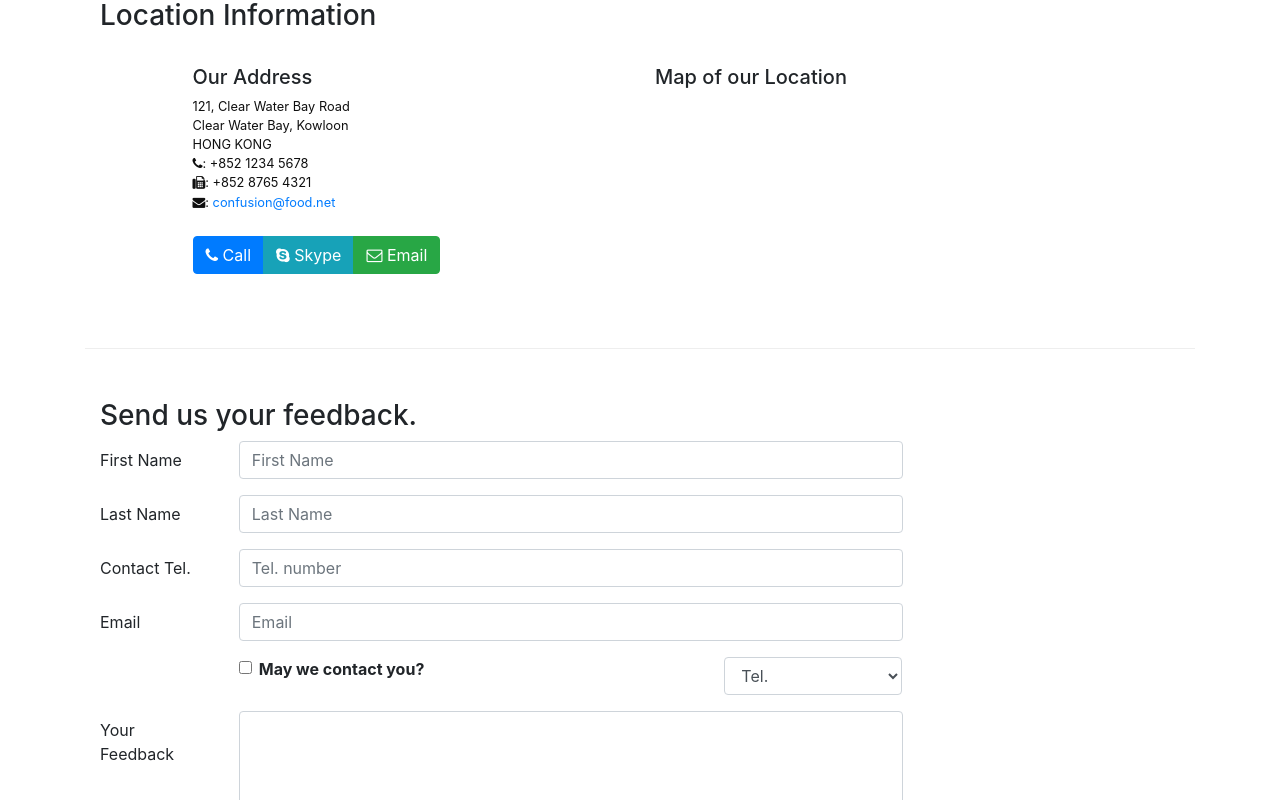
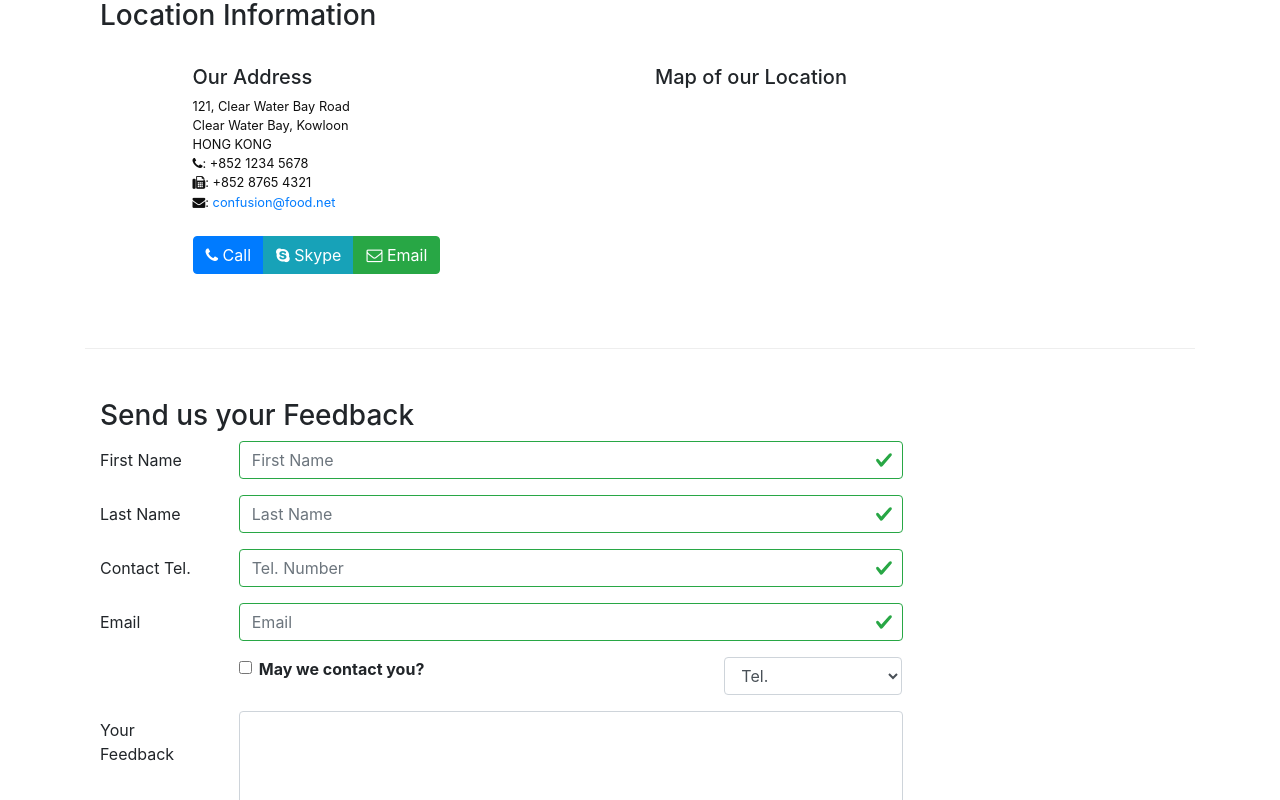
Before and after one commit to 23daVinci/restorante_con_fusion, a React (Create React App) app: page /contactUs in a window 1280 px wide. Shown: the part 412-1212 px from the top of the page. Built offline with nearby package versions, Linux system fonts and the light colour scheme.

Commit message:
Forms and validation

```diff
--- a/src/components/ContactUs.js
+++ b/src/components/ContactUs.js
@@ -1,5 +1,5 @@
 import React, { Component } from 'react';
-import { Form, FormGroup, Label, Col, Input, Button } from 'reactstrap';
+import { FormFeedback, Button, Form, FormGroup, Label, Input, Col } from 'reactstrap';
 
 class Contact extends Component {
 
@@ -12,7 +12,7 @@
             telnum: '',
             email: '',
             agree: false,
-            contactTyle: 'Tel.',
+            contactType: 'Tel.',
             message: '',
             touched: {
                 firstname: false,
@@ -24,6 +24,8 @@
 
         this.handleSubmit = this.handleSubmit.bind(this);
         this.handleInputChange = this.handleInputChange.bind(this);
+        this.handleBlur = this.handleBlur.bind(this);
+
     }
 
     handleInputChange(event) {
@@ -32,17 +34,54 @@
         const name = target.name;
 
         this.setState({
-            [name]: value
+          [name]: value
         });
     }
 
     handleSubmit(event) {
-        console.log("Current State is: " + JSON.stringify(this.state));
-        alert("Current State is: " + JSON.stringify(this.state));
+        console.log('Current State is: ' + JSON.stringify(this.state));
+        alert('Current State is: ' + JSON.stringify(this.state));
         event.preventDefault();
     }
 
+    handleBlur = (field) => (evt) => {
+        this.setState({
+            touched: { ...this.state.touched, [field]: true }
+        });
+    }
+
+    validate(firstname, lastname, telnum, email) {
+        const errors = {
+            firstname: '',
+            lastname: '',
+            telnum: '',
+            email: ''
+        };
+
+        if (this.state.touched.firstname && firstname.length < 3)
+            errors.firstname = 'First Name should be >= 3 characters';
+        else if (this.state.touched.firstname && firstname.length > 10)
+            errors.firstname = 'First Name should be <= 10 characters';
+
+        if (this.state.touched.lastname && lastname.length < 3)
+            errors.lastname = 'Last Name should be >= 3 characters';
+        else if (this.state.touched.lastname && lastname.length > 10)
+            errors.lastname = 'Last Name should be <= 10 characters';
+
+        const reg = /^\d+$/;
+        if (this.state.touched.telnum && !reg.test(telnum))
+            errors.telnum = 'Tel. Number should contain only numbers';
+
+        if(this.state.touched.email && email.split('').filter(x => x === '@').length !== 1)
+            errors.email = 'Email should contain a @';
+
+        return errors;
+    }
+
     render() {
+
+        const errors = this.validate(this.state.firstname, this.state.lastname, this.state.telnum, this.state.email);
+
         return(
             <div className="container">
                 <div className="row row-content">
@@ -73,18 +112,22 @@
                 </div>
 
                 <div className="row row-content">
-                    <div className="col-12">
-                        <h3>Send us your feedback.</h3>
-                    </div>
+                   <div className="col-12">
+                      <h3>Send us your Feedback</h3>
+                   </div>
                     <div className="col-12 col-md-9">
-                        <Form onSubmit={ this.handleSubmit }>
+                        <Form onSubmit={this.handleSubmit}>
                         <FormGroup row>
                                 <Label htmlFor="firstname" md={2}>First Name</Label>
                                 <Col md={10}>
                                     <Input type="text" id="firstname" name="firstname"
                                         placeholder="First Name"
                                         value={this.state.firstname}
+                                        valid={errors.firstname === ''}
+                                        invalid={errors.firstname !== ''}
+                                        onBlur={this.handleBlur('firstname')}
                                         onChange={this.handleInputChange} />
+                                    <FormFeedback>{errors.firstname}</FormFeedback>
                                 </Col>
                             </FormGroup>
                             <FormGroup row>
@@ -93,16 +136,24 @@
                                     <Input type="text" id="lastname" name="lastname"
                                         placeholder="Last Name"
                                         value={this.state.lastname}
+                                        valid={errors.lastname === ''}
+                                        invalid={errors.lastname !== ''}
+                                        onBlur={this.handleBlur('lastname')}
                                         onChange={this.handleInputChange} />
+                                    <FormFeedback>{errors.lastname}</FormFeedback>
                                 </Col>
                             </FormGroup>
                             <FormGroup row>
-                            <Label htmlFor="telnum" md={2}>Contact Tel.</Label>
+                                <Label htmlFor="telnum" md={2}>Contact Tel.</Label>
                                 <Col md={10}>
                                     <Input type="tel" id="telnum" name="telnum"
-                                        placeholder="Tel. number"
+                                        placeholder="Tel. Number"
                                         value={this.state.telnum}
+                                        valid={errors.telnum === ''}
+                                        invalid={errors.telnum !== ''}
+                                        onBlur={this.handleBlur('telnum')}
                                         onChange={this.handleInputChange} />
+                                    <FormFeedback>{errors.telnum}</FormFeedback>
                                 </Col>
                             </FormGroup>
                             <FormGroup row>
@@ -111,7 +162,11 @@
                                     <Input type="email" id="email" name="email"
                                         placeholder="Email"
                                         value={this.state.email}
+                                        valid={errors.email === ''}
+                                        invalid={errors.email !== ''}
+                                        onBlur={this.handleBlur('email')}
                                         onChange={this.handleInputChange} />
+                                    <FormFeedback>{errors.email}</FormFeedback>
                                 </Col>
                             </FormGroup>
                             <FormGroup row>
@@ -153,7 +208,7 @@
                             </FormGroup>
                         </Form>
                     </div>
-                </div>
+               </div>
             </div>
         );
     }
```
